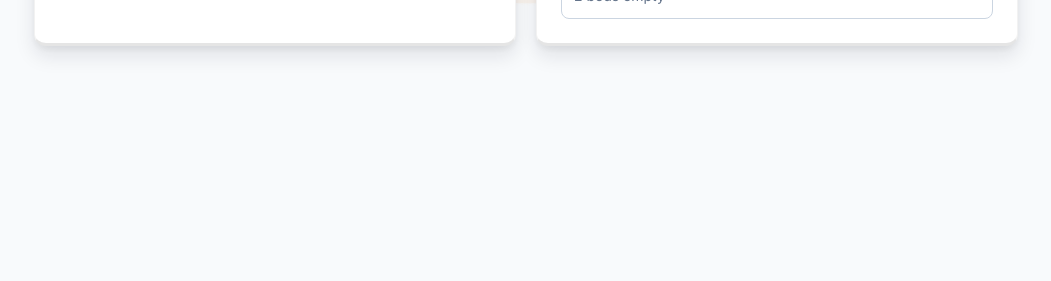
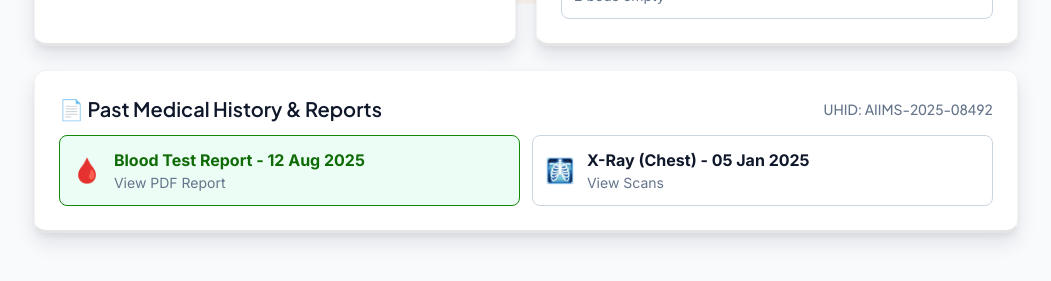
Before and after one commit to Priyanshukumar23/AAROGYAVAANI, a React (Vite) app in the folder frontend/: page /checkin/patient-dashboard in a window 1280 px wide. Shown: the part 842-1123 px from the top of the page, without its empty margins (114-1165 px from the left). Before the commit the page ends 1028 px from the top, so only its background shows below. Built offline with nearby package versions, Linux system fonts and the light colour scheme; no server answers.

Commit message:
feat: add patient history to dashboard and UHID search for doctors/receptionists

```diff
--- a/frontend/src/pages/checkin/PatientDashboard.jsx
+++ b/frontend/src/pages/checkin/PatientDashboard.jsx
@@ -31,6 +31,10 @@ export default function PatientDashboard() {
       wardGenMale: { English: 'General Ward (Male)', 'हिन्दी': 'जनरल वार्ड (पुरुष)', 'ਪੰਜਾਬੀ': 'ਜਨਰਲ ਵਾਰਡ (ਪੁਰਸ਼)' },
       wardGenFemale: { English: 'General Ward (Female)', 'हिन्दी': 'जनरल वार्ड (महिला)', 'ਪੰਜਾਬੀ': 'ਜਨਰਲ ਵਾਰਡ (ਮਹਿਲਾ)' },
       wardIcu: { English: 'ICU', 'हिन्दी': 'आईसीयू', 'ਪੰਜਾਬੀ': 'ਆਈ.ਸੀ.ਯੂ.' },
+      pastHistory: { English: 'Past Medical History & Reports', 'हिन्दी': 'पिछला चिकित्सा इतिहास और रिपोर्ट', 'ਪੰਜਾਬੀ': 'ਪਿਛਲਾ ਡਾਕਟਰੀ ਇਤਿਹਾਸ ਅਤੇ ਰਿਪੋਰਟਾਂ' },
+      report1: { English: 'Blood Test Report - 12 Aug 2025', 'हिन्दी': 'रक्त परीक्षण रिपोर्ट - 12 अगस्त 2025', 'ਪੰਜਾਬੀ': 'ਖੂਨ ਦੀ ਜਾਂਚ ਦੀ ਰਿਪੋਰਟ - 12 ਅਗਸਤ 2025' },
+      report2: { English: 'X-Ray (Chest) - 05 Jan 2025', 'हिन्दी': 'एक्स-रे (छाती) - 05 जनवरी 2025', 'ਪੰਜਾਬੀ': 'ਐਕਸ-ਰੇ (ਛਾਤੀ) - 05 ਜਨਵਰੀ 2025' },
+      noHistory: { English: 'No past records found for this UHID.', 'हिन्दी': 'इस UHID के लिए कोई पिछला रिकॉर्ड नहीं मिला।', 'ਪੰਜਾਬੀ': 'ਇਸ UHID ਲਈ ਕੋਈ ਪਿਛਲਾ ਰਿਕਾਰਡ ਨਹੀਂ ਮਿਲਿਆ।' },
       bedsEmpty: (n) => ({ English: `${n} beds empty`, 'हिन्दी': `${n} बेड खाली हैं`, 'ਪੰਜਾਬੀ': `${n} ਬੈੱਡ ਖਾਲੀ ਹਨ` }[state.language] || `${n} beds empty`)
     };
     return t[key] ? (typeof t[key] === 'function' ? t[key] : (t[key][state.language] || t[key]['English'])) : '';
@@ -129,6 +133,36 @@ export default function PatientDashboard() {
           </div>
         </div>
       </div>
+
+      <div className="card ui-3d-card" style={{ marginTop: 24 }}>
+        <h4 style={{ margin: '0 0 12px 0', display: 'flex', alignItems: 'center', justifyContent: 'space-between' }}>
+          <span>📄 {getTranslated('pastHistory')}</span>
+          <span className="small muted" style={{ fontWeight: 'normal' }}>UHID: <span className="mono">{p.uhid || '—'}</span></span>
+        </h4>
+
+        {p.uhid ? (
+          <div style={{ display: 'grid', gridTemplateColumns: '1fr 1fr', gap: 12 }}>
+            <div style={{ padding: 12, border: '1px solid var(--blue)', background: 'var(--blue-soft)', borderRadius: 8, display: 'flex', alignItems: 'center', gap: 12, cursor: 'pointer' }}>
+              <div style={{ fontSize: 24 }}>🩸</div>
+              <div>
+                <b style={{ color: 'var(--blue-dark)' }}>{getTranslated('report1')}</b>
+                <div className="small muted">View PDF Report</div>
+              </div>
+            </div>
+            <div style={{ padding: 12, border: '1px solid var(--line)', borderRadius: 8, display: 'flex', alignItems: 'center', gap: 12, cursor: 'pointer' }}>
+              <div style={{ fontSize: 24 }}>🩻</div>
+              <div>
+                <b>{getTranslated('report2')}</b>
+                <div className="small muted">View Scans</div>
+              </div>
+            </div>
+          </div>
+        ) : (
+          <div style={{ padding: 24, textAlign: 'center', color: 'var(--muted)', background: 'var(--bg-rec)', borderRadius: 8 }}>
+            {getTranslated('noHistory')}
+          </div>
+        )}
+      </div>
     </KioskShell>
   );
 }
--- a/frontend/src/pages/doctor/DoctorDashboard.jsx
+++ b/frontend/src/pages/doctor/DoctorDashboard.jsx
@@ -1,5 +1,5 @@
 import { useEffect, useMemo, useState } from 'react';
-import { Link } from 'react-router-dom';
+import { Link, useNavigate } from 'react-router-dom';
 import StaffShell from '../../components/StaffShell';
 import { PriorityTag, Kpi } from '../../components/ui';
 import { MOCK_RED_FLAGS, MOCK_OCR_STACK, AVG_CONSULT_MIN, ROOM_LABEL, priorityLabel, aiStatusLabel } from '../../data/doctorMock';
@@ -112,6 +112,7 @@ function OcrStackCard({ docs }) {
 }
 
 export default function DoctorDashboard() {
+  const nav = useNavigate();
   const [queue, setQueue] = useState([]);
   const [called, setCalled] = useState(null);
   const [filter, setFilter] = useState('All');
@@ -214,6 +215,11 @@ export default function DoctorDashboard() {
             ))}
             <input className="input staff" placeholder="Search token / name…" value={q} onChange={(e) => setQ(e.target.value)} style={{ marginLeft: 'auto', maxWidth: 180 }} />
           </div>
+          <form onSubmit={(e) => { e.preventDefault(); const val = e.target.elements.uhid.value.trim(); if(val) nav(`/doctor/case/${val}`); }} style={{ display: 'flex', gap: 8, marginBottom: 12, background: 'var(--bg-rec)', padding: '8px 12px', borderRadius: 8 }}>
+            <span style={{ display: 'flex', alignItems: 'center', fontSize: 14, fontWeight: 600 }}>🔍 Fetch Patient:</span>
+            <input name="uhid" className="input staff" placeholder="Enter UHID..." style={{ flex: 1 }} required />
+            <button type="submit" className="btn btn-secondary btn-sm">Search History</button>
+          </form>
           <div style={{ display: 'flex', flexDirection: 'column', gap: 12 }}>
             {filtered.map((t) => (
               <QueueItem key={t.tokenNo} t={t} />
--- a/frontend/src/pages/doctor/PatientCase.jsx
+++ b/frontend/src/pages/doctor/PatientCase.jsx
@@ -16,7 +16,7 @@ const OPQRST = [
 export default function PatientCase() {
   const { tokenNo = 'A-142' } = useParams();
   const id = tokenNo;
-  const queued = getQueue().find((t) => t.tokenNo === id);
+  const queued = getQueue().find((t) => t.tokenNo === id || t.uhid === id);
   const patientName = queued?.name || queued?.patientName || 'Ramesh Kumar Sharma';
   const ageSex = queued ? `${queued.age || ''}${queued.sex || ''}`.trim() || '48M' : '48M';
   const uhid = queued?.uhid || '84-2210-9913';
--- a/frontend/src/pages/triage/PatientAssessment.jsx
+++ b/frontend/src/pages/triage/PatientAssessment.jsx
@@ -6,7 +6,7 @@ import { getQueue } from '../../data/queueStore';
 export default function PatientAssessment() {
   const { token = 'A-142' } = useParams();
   const nav = useNavigate();
-  const queued = getQueue().find((t) => t.tokenNo === token);
+  const queued = getQueue().find((t) => t.tokenNo === token || t.uhid === token);
   const patientName = queued?.name || queued?.patientName || 'Ramesh Kumar Sharma';
   const ageSex = queued ? `${queued.age || ''}${queued.sex || ''}`.trim() || '48M' : '48M';
   const complaint = queued?.complaint || queued?.chiefComplaint || 'Chest heaviness + exertional dyspnea ~24h';
--- a/frontend/src/pages/triage/TriageDashboard.jsx
+++ b/frontend/src/pages/triage/TriageDashboard.jsx
@@ -1,5 +1,5 @@
 import { useEffect, useState } from 'react';
-import { Link } from 'react-router-dom';
+import { Link, useNavigate } from 'react-router-dom';
 import StaffShell from '../../components/StaffShell';
 import { Kpi, PriorityTag } from '../../components/ui';
 import { MOCK_QUEUE } from '../../data/mock';
@@ -7,6 +7,7 @@ import { api } from '../../data/api';
 import { getQueue, subscribeQueue } from '../../data/queueStore';
 
 export default function TriageDashboard() {
+  const nav = useNavigate();
   const [queue, setQueue] = useState(() => getQueue());
   useEffect(() => {
     api.get('/tokens').then(d => {
@@ -32,7 +33,14 @@ export default function TriageDashboard() {
       </div>
       <div className="alert-banner alert-p1" style={{ marginTop: 12 }}>🚨 P1 STAT — <strong>A-142 Ramesh K. Sharma</strong> · chest pain + HTN · nurse escort to ECG NOW · <Link to="/triage/assessment/A-142" style={{ color: '#fff', fontWeight: 800 }}>Start Triage →</Link></div>
       <div className="card" style={{ marginTop: 12 }}>
-        <h3 style={{ marginTop: 0 }}>Waiting for Triage</h3>
+        <div style={{ display: 'flex', justifyContent: 'space-between', alignItems: 'center' }}>
+          <h3 style={{ marginTop: 0 }}>Waiting for Triage</h3>
+          <form onSubmit={(e) => { e.preventDefault(); const val = e.target.elements.uhid.value.trim(); if(val) nav(`/triage/assessment/${val}`); }} style={{ display: 'flex', gap: 8, marginBottom: 12, background: 'var(--bg-rec)', padding: '8px 12px', borderRadius: 8 }}>
+            <span style={{ display: 'flex', alignItems: 'center', fontSize: 14, fontWeight: 600 }}>🔍 Fetch Patient:</span>
+            <input name="uhid" className="input staff" placeholder="Enter UHID..." style={{ flex: 1 }} required />
+            <button type="submit" className="btn btn-secondary btn-sm">Search</button>
+          </form>
+        </div>
         <div className="table-wrap"><table className="tbl">
           <thead><tr><th>Token</th><th>Patient</th><th>Complaint</th><th>Pri</th><th></th></tr></thead>
           <tbody>{queue.map(t => (
```
